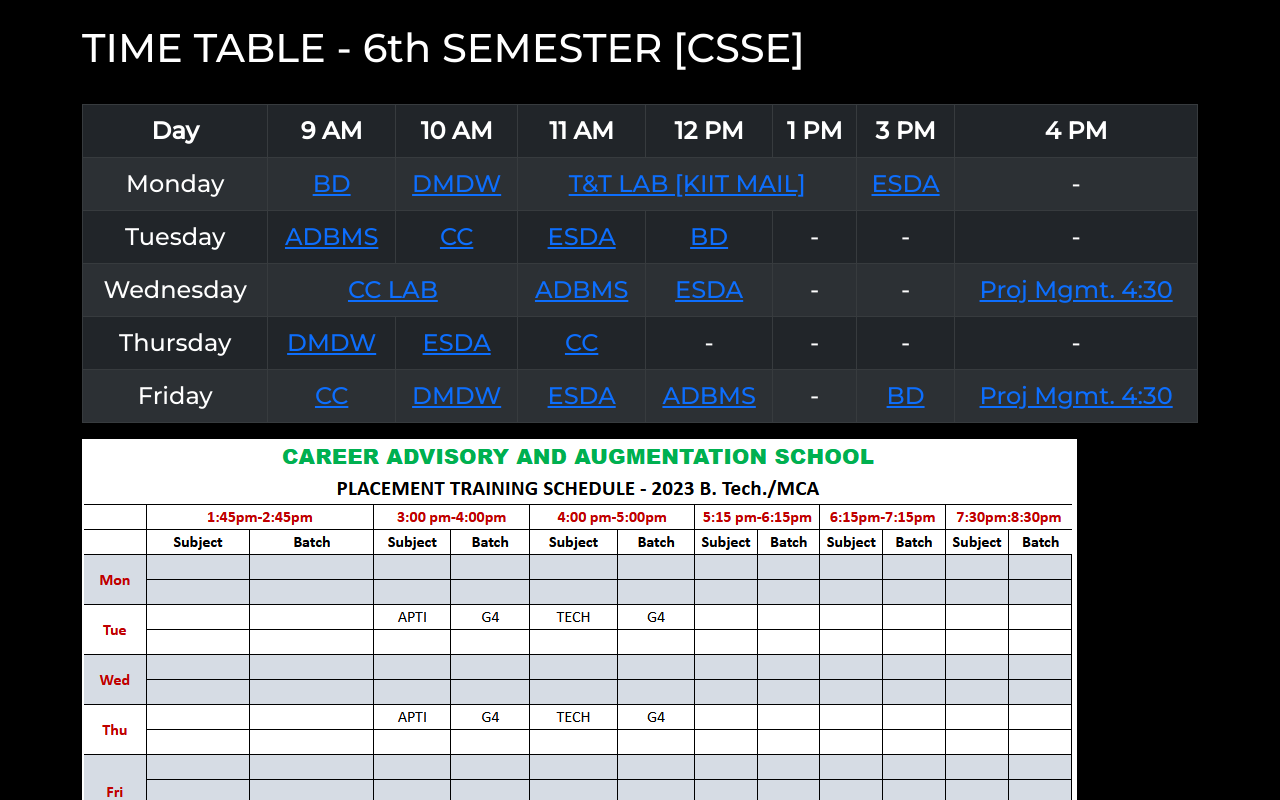
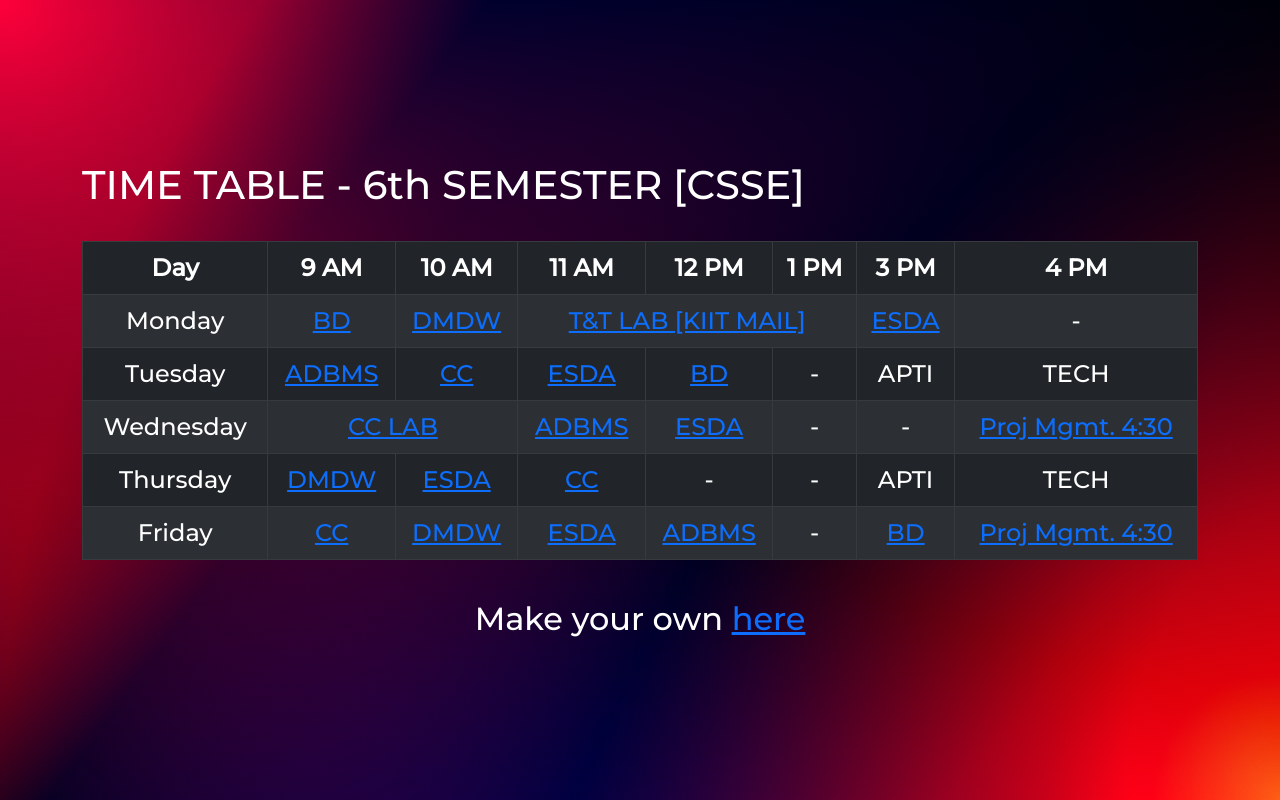
Before and after one commit to arn4b/timetable, a React (Create React App) app: page / in a window 1280 px wide. Shown: the top 800 px of the page. Built offline with nearby package versions, Linux system fonts and the light colour scheme.

Commit message:
minor changes

```diff
--- a/src/App.css
+++ b/src/App.css
@@ -3,12 +3,13 @@
 .App {
   font-family: 'Montserrat', sans-serif;
   font-size: 1.5rem;
-  background-color: black;
+  background: linear-gradient(180deg, #000346 0%, #FF0000 100%), linear-gradient(58.72deg, #0029FF 0%, #AA0014 100%), radial-gradient(100% 164.72% at 100% 100%, #FF00A8 0%, #00FF47 100%), radial-gradient(100% 148.07% at 0% 0%, #FFF500 0%, #51D500 100%);
+background-blend-mode: overlay, overlay, difference, normal;
+  height: 100vh;
+  display: flex;
 }
 
-.tablee {
-  border-radius: 1rem;
-}
+
 .App-logo {
   height: 4rem;
   pointer-events: none;
@@ -18,6 +19,13 @@
   .App-logo {
     animation: App-logo-spin infinite 20s linear;
   }
+}
+
+.tt {
+  display: flex;
+  flex-direction: column;
+  justify-content: center;
+  /* align-items: center; */
 }
 
 
--- a/src/App.js
+++ b/src/App.js
@@ -7,7 +7,7 @@ import tt from './tt.png'
 function App() {
   return (
     <div className="App">
-      <Container>
+      <Container className='tt'>
       <h1 className="py-4 text-white">TIME TABLE - 6th SEMESTER [CSSE]</h1>
 
         <Table className="tablee" striped bordered hover variant="dark" responsive>
@@ -66,8 +66,8 @@ function App() {
                 </a>
                 </td>
               <td>-</td>
-              <td>-</td>
-              <td>-</td>
+              <td>APTI</td>
+              <td>TECH</td>
             </tr>
             <tr className="text-center align-middle">
               <td>Wednesday</td>
@@ -107,8 +107,8 @@ function App() {
                 </td>
               <td>-</td>
               <td>-</td>
-              <td>-</td>
-              <td>-</td>
+              <td>APTI</td>
+              <td>TECH</td>
             </tr>
             <tr className="text-center align-middle">
               <td>Friday</td>
@@ -138,7 +138,7 @@ function App() {
           </tbody>
         </Table>
 
-        <img src={tt}className="img-fluid"/>
+        {/* <img src={tt}className="img-fluid"/> */}
 
         <h2 className="text-center text-white py-4 mb-0">Make your own <a href="https://github.com/arn4b/timetable" >here</a></h2>
       </Container>
--- a/src/index.css
+++ b/src/index.css
@@ -5,6 +5,7 @@ body {
     sans-serif;
   -webkit-font-smoothing: antialiased;
   -moz-osx-font-smoothing: grayscale;
+  background-color: black;
 }
 
 code {
```
